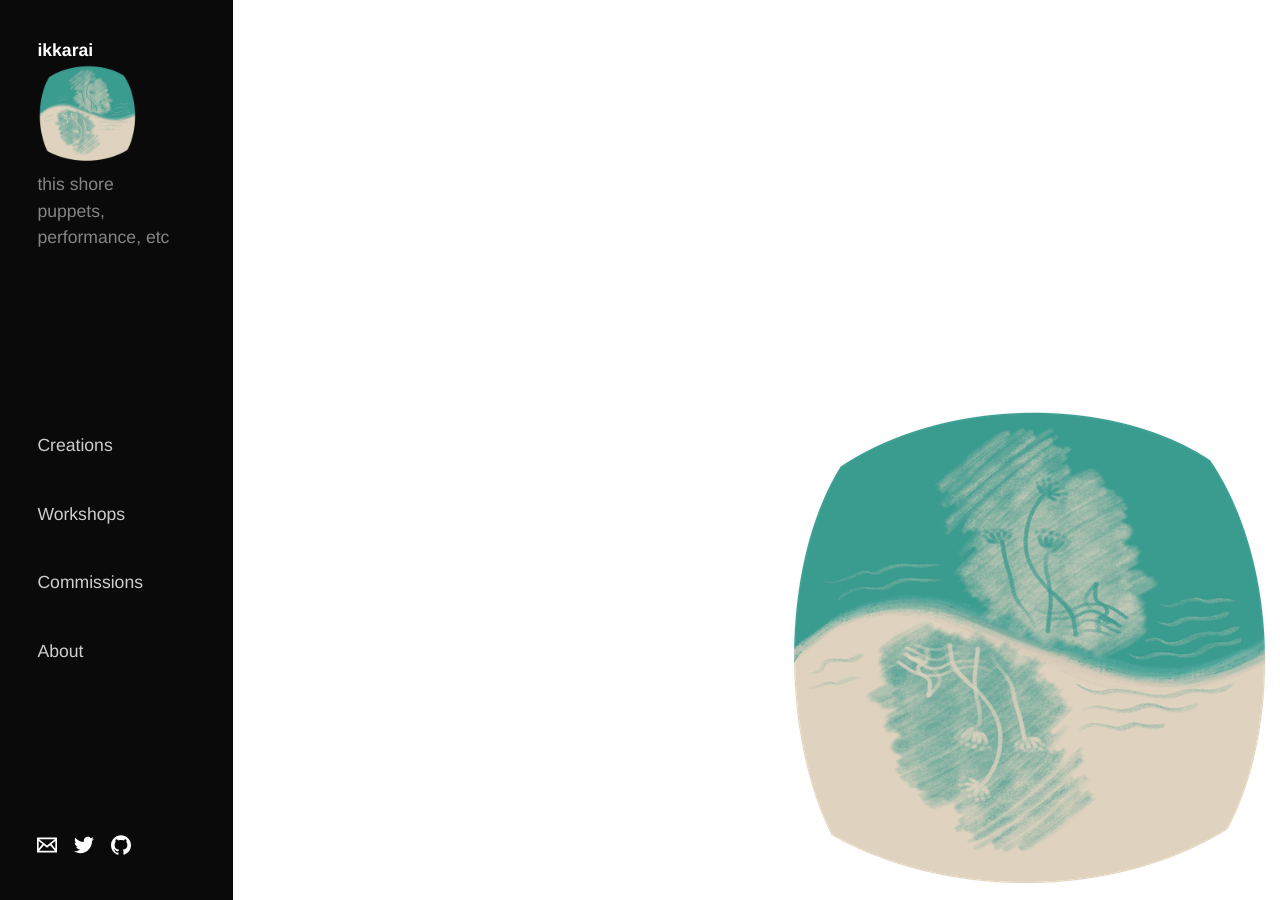
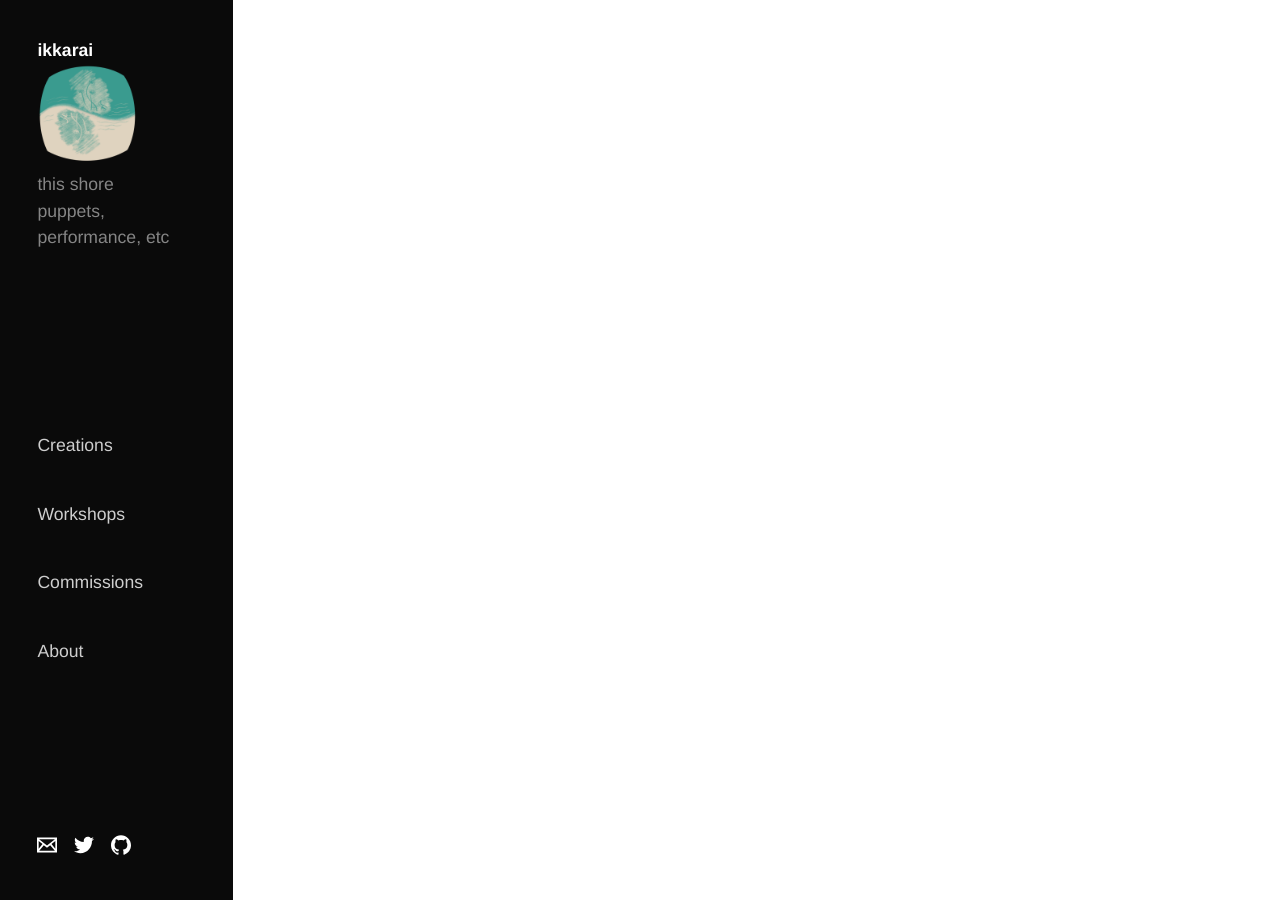
Before and after one commit to ikkarai/ikkarai.github.io, a Jekyll site: the page built from index.html, in a window 1280 px wide. Built offline with Jekyll 4.4.1, drawn with Linux system fonts in a browser that asks for light colours.

Commit message:
Update index.html

```diff
--- a/index.html
+++ b/index.html
@@ -7,7 +7,7 @@ title: ikkarai
 
   <!-- js sketch background -->
 
-  <img src="../images/icons/test.png" class="shrinkToFit" style="float: right">
+  <!--<img src="../images/icons/test.png" class="shrinkToFit" style="float: right"> -->
 
 
 </div>
```
